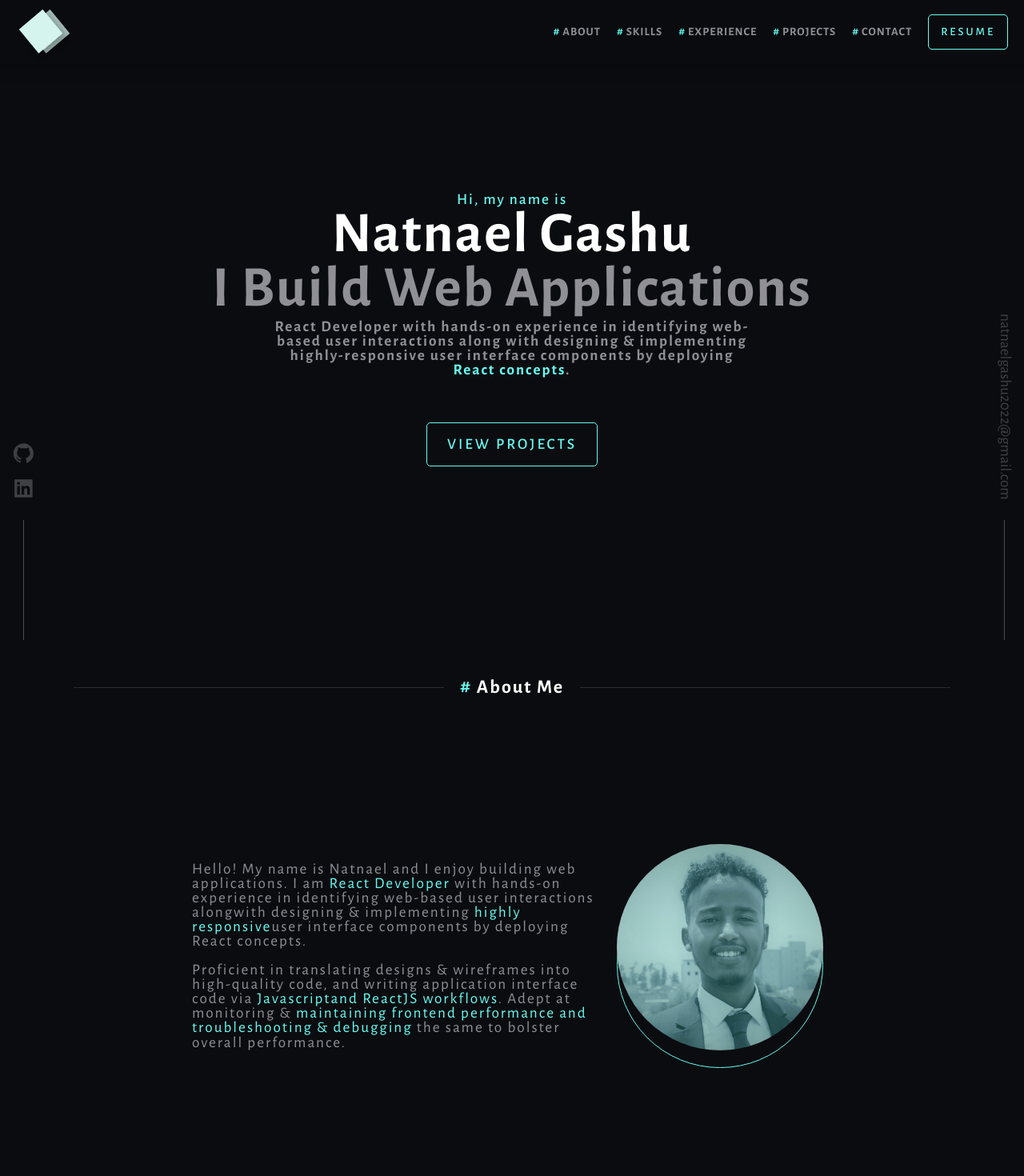
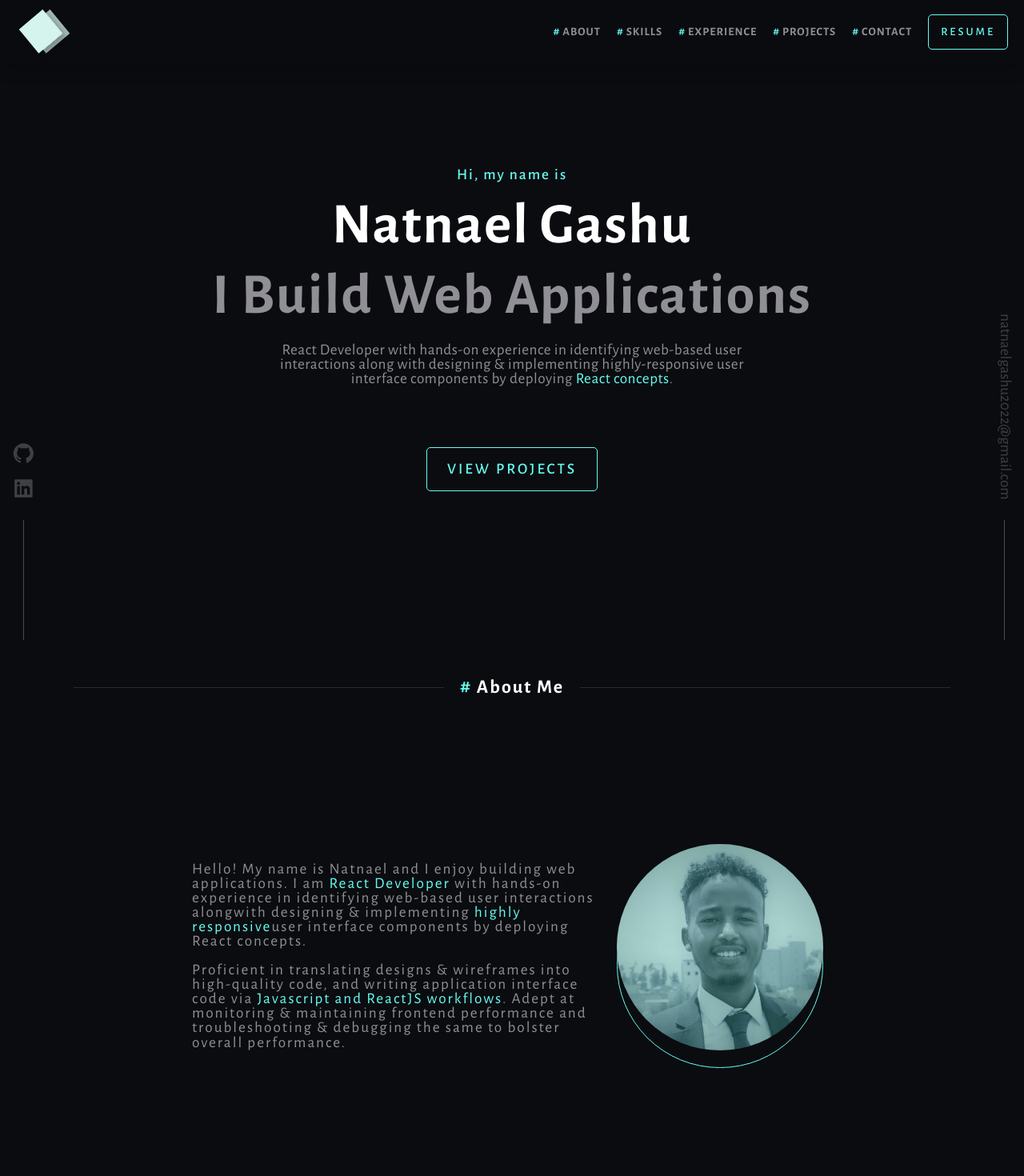
Before and after one commit to NatiG100/portfolio, a React (Create React App) app: page / in a window 1280 px wide. Shown: the top 1470 px of the page at 80% size. Built offline with nearby package versions, Linux system fonts and the light colour scheme.

Commit message:
fine tune

```diff
--- a/src/sections/AboutSection/index.jsx
+++ b/src/sections/AboutSection/index.jsx
@@ -21,8 +21,8 @@ const AboutSection = () => {
                 user interface components by deploying React concepts.<br/><br/>
                 Proficient in translating designs & wireframes
                 into high-quality code, and writing application interface code via
-                <em> Javascriptand ReactJS workflows</em>. Adept at monitoring & <em>maintaining
-                frontend performance and troubleshooting & debugging</em> the same
+                <em> Javascript and ReactJS workflows</em>. Adept at monitoring & maintaining
+                frontend performance and troubleshooting & debugging the same
                 to bolster overall performance.
               </StyledP>
               <ImageDisplay img={profile} dimension="280px"/>
--- a/src/sections/HeroSection/HeroSectionElements.js
+++ b/src/sections/HeroSection/HeroSectionElements.js
@@ -16,6 +16,7 @@ export const StyledHeroSectionWrapper = styled.div`
     max-width: 800px;
     display: flex;
     flex-direction: column;
+    gap: 20px;
     align-items: center;
     margin-left: auto;
     margin-right: auto;
@@ -31,13 +32,13 @@ export const StyledP = styled.p`
 export const StyledAbout = styled.p`
     color: ${theme.colors.textDark};
     font-size: ${theme.font.lg};
-    font-weight: 600;
+    font-weight: 300;
     text-align: center;
     text-overflow: wrap;
     white-space: pre-wrap;
     margin-top: 5px;
     max-width: 600px;
-    letter-spacing: 2px;
+    letter-spacing: 0.5px;
     em{
         font-style: normal;
         color: ${theme.colors.primary};
```
